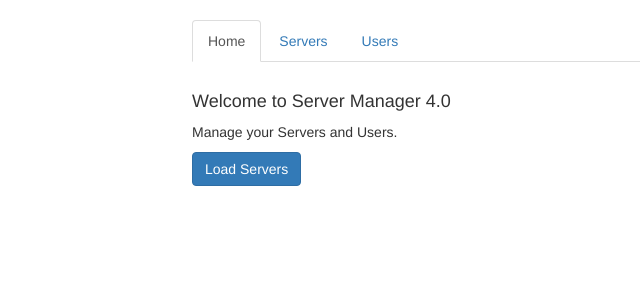
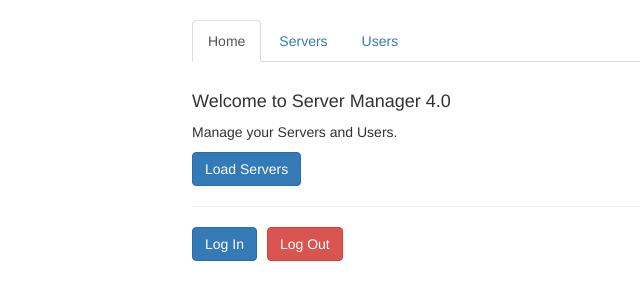
Before and after one commit to afolabiopakunle/angular-users-router, an Angular app: page / in a window 1280 px wide. Shown: the top 300 px of the page, without its empty margins (73-713 px from the left). Built offline with nearby package versions, Linux system fonts and the light colour scheme.

Commit message:
Log In & Out implemented

```diff
--- a/src/app/app-routing.module.ts
+++ b/src/app/app-routing.module.ts
@@ -15,7 +15,7 @@ const routes: Routes = [
   children: [
   {path: ':id/:name', component: UserComponent},
   ]},
-  {path: 'servers', canActivate: [AuthGuard], component: ServersComponent,
+  {path: 'servers', canActivateChild: [AuthGuard], component: ServersComponent,
   children: [
     {path: ':id', component: ServerComponent},
     {path: ':id/edit', component: EditServerComponent},]},
--- a/src/app/auth.guard.ts
+++ b/src/app/auth.guard.ts
@@ -1,10 +1,10 @@
 import { Injectable } from "@angular/core";
-import { ActivatedRouteSnapshot, CanActivate, Router, RouterStateSnapshot } from "@angular/router";
+import { ActivatedRouteSnapshot, CanActivate, CanActivateChild, Router, RouterStateSnapshot } from "@angular/router";
 import { Observable } from "rxjs";
 import { AuthService } from "./auth.service";
 
 @Injectable()
-export class AuthGuard implements CanActivate {
+export class AuthGuard implements CanActivate, CanActivateChild {
 
   constructor(private router: Router,
               private authService: AuthService) {}
@@ -21,4 +21,10 @@ export class AuthGuard implements CanActivate {
         }
     })
   }
+
+  canActivateChild(route: ActivatedRouteSnapshot,
+  state: RouterStateSnapshot): Observable<boolean> | Promise<boolean> | boolean {
+    return this.canActivate(route,
+      state)
+  }
 }
--- a/src/app/home/home.component.css
+++ b/src/app/home/home.component.css
@@ -0,0 +1,3 @@
+.btn-primary, .btn-danger {
+margin-right: 1rem;
+}
--- a/src/app/home/home.component.html
+++ b/src/app/home/home.component.html
@@ -1,3 +1,7 @@
 <h4>Welcome to Server Manager 4.0</h4>
 <p>Manage your Servers and Users.</p>
 <button (click)="loadServers()" class="btn btn-primary">Load Servers</button>
+<br>
+<hr>
+<button (click)="logIn()" class="btn btn-primary">Log In</button>
+<button (click)="logOut()" class="btn btn-danger">Log Out</button>
--- a/src/app/home/home.component.ts
+++ b/src/app/home/home.component.ts
@@ -1,5 +1,6 @@
 import { Component, OnInit } from '@angular/core';
 import { Router } from '@angular/router';
+import { AuthService } from '../auth.service';
 
 @Component({
   selector: 'app-home',
@@ -8,10 +9,20 @@ import { Router } from '@angular/router';
 })
 export class HomeComponent {
 
-  constructor(private router: Router) {}
+  constructor(private router: Router,
+              private authService: AuthService,
+              ) {}
 
   loadServers() {
     this.router.navigate(['/servers'])
   }
 
+  logIn() {
+    this.authService.logIn();
+  }
+
+  logOut() {
+    this.authService.logOut();
+  }
+
 }
```
